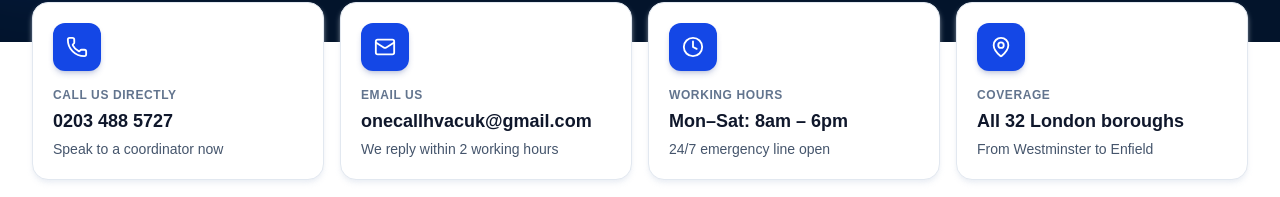
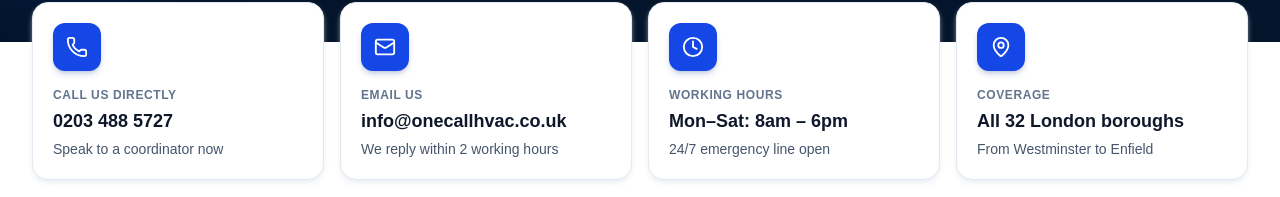
Before and after one commit to alikansoh/one-call-hvac, a Next.js app in the folder main/: page /contact in a window 1280 px wide. Shown: the part 513-710 px from the top of the page. Built offline with nearby package versions, Linux system fonts and the light colour scheme.

Commit message:
last update

```diff
--- a/main/app/contact/content.tsx
+++ b/main/app/contact/content.tsx
@@ -46,7 +46,7 @@ const CONTACT_CARDS = [
   {
     Icon: Mail,
     title: "Email us",
-    detail: "onecallhvacuk@gmail.com",
+    detail: "info@onecallhvac.co.uk",
     sub: "We reply within 2 working hours",
     href: "mailto:onecallhvacuk@gmail.com",
   },
```
